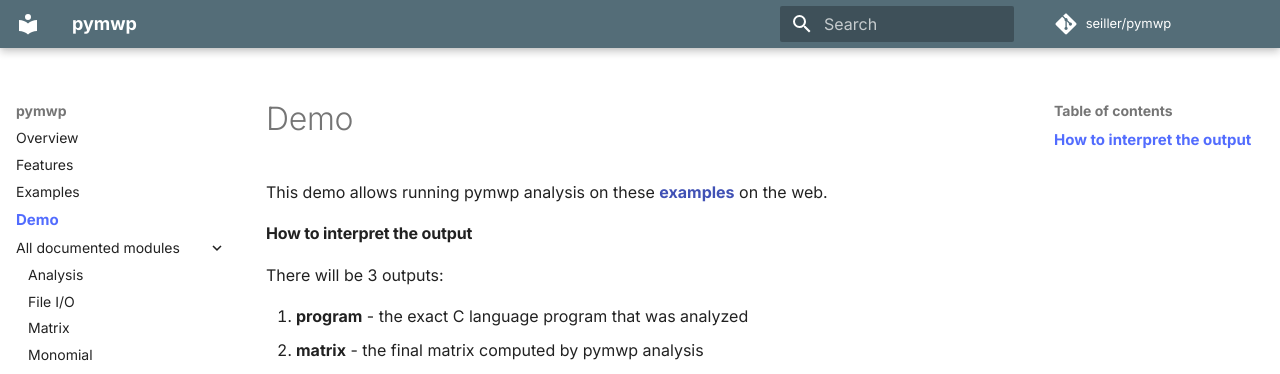
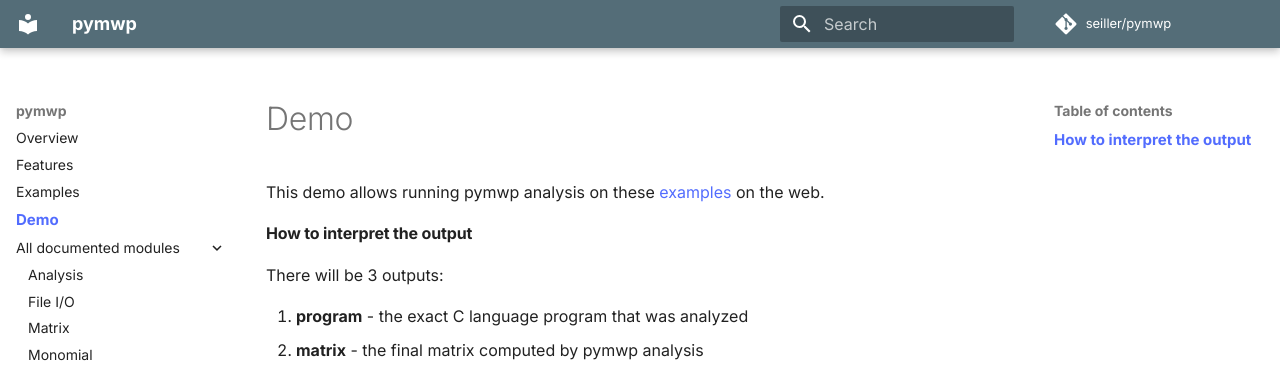
Before and after one commit to statycc/pymwp, an MkDocs documentation site: the page built from docs/demo.md, in a window 1280 px wide. Shown: the top 374 px of the page. Built offline with MkDocs 1.6.1 and Material for MkDocs 9.7.7, drawn with Linux system fonts in a browser that asks for light colours; nearby versions of some CDN libraries; comment, search, counter and statistics services are not loaded.

```diff
--- a/docs/assets/demo.html
+++ b/docs/assets/demo.html
@@ -28,7 +28,7 @@
 
     function displayResult(requestedExample, result) {
         if (req === requestedExample) {
-            displayPre.innerText = result;
+            displayPre.innerHTML = result;
             toggleProgressView(false);
         }
     }
--- a/docs/assets/styles.css
+++ b/docs/assets/styles.css
@@ -29,8 +29,12 @@
     color: var(--md-accent-fg-color);
 }
 
-.md-content__inner{
+.md-content__inner {
     padding-bottom: 3rem;
+}
+
+.md-content article a {
+    color: var(--md-accent-fg-color);
 }
 
 /* tables */
--- a/docs/demo.md
+++ b/docs/demo.md
@@ -1,4 +1,4 @@
-This demo allows running pymwp analysis on these **[examples](examples.md)**
+This demo allows running pymwp analysis on these [examples](examples.md)
 on the web.
 
 #### How to interpret the output
```
